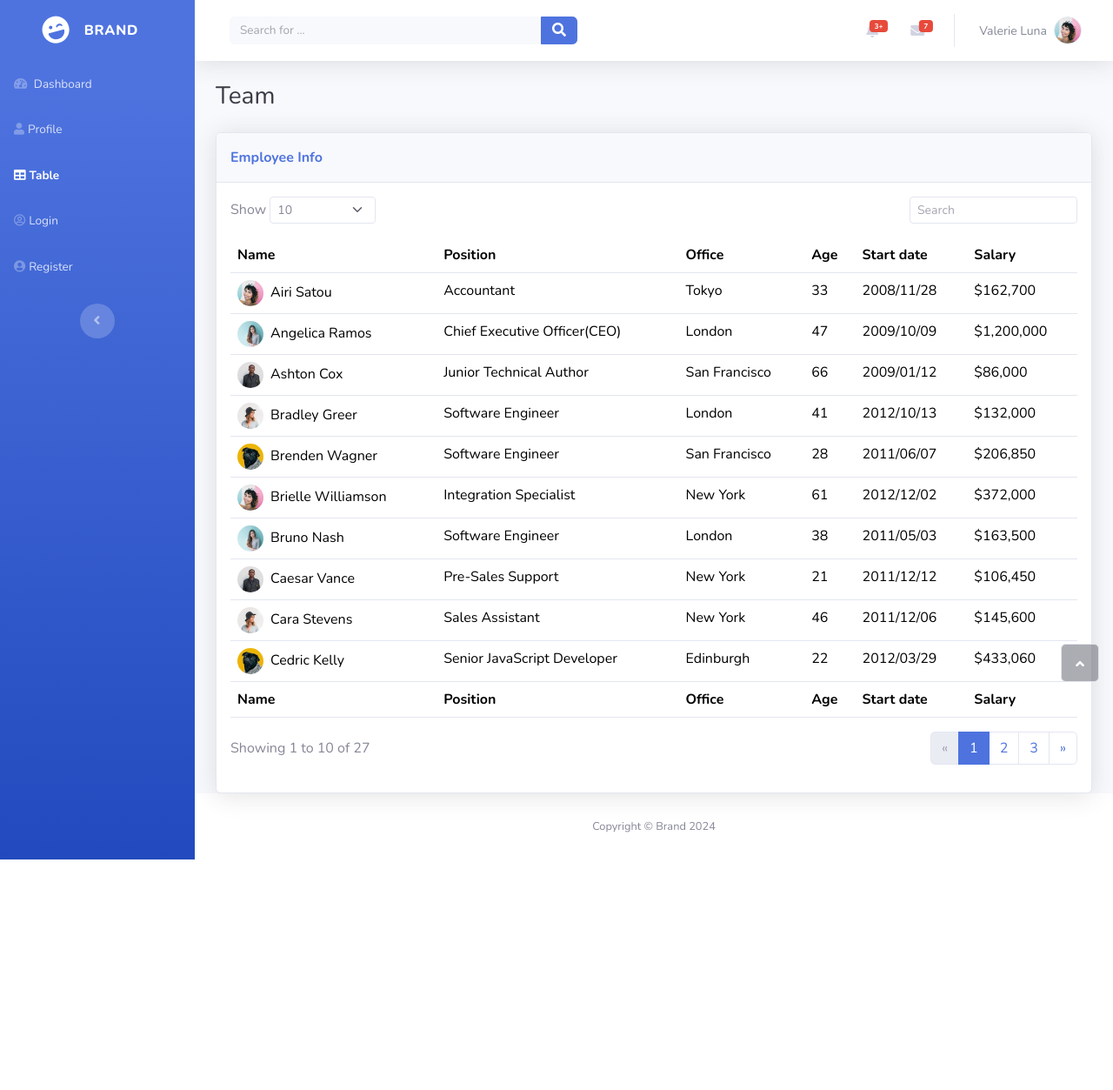
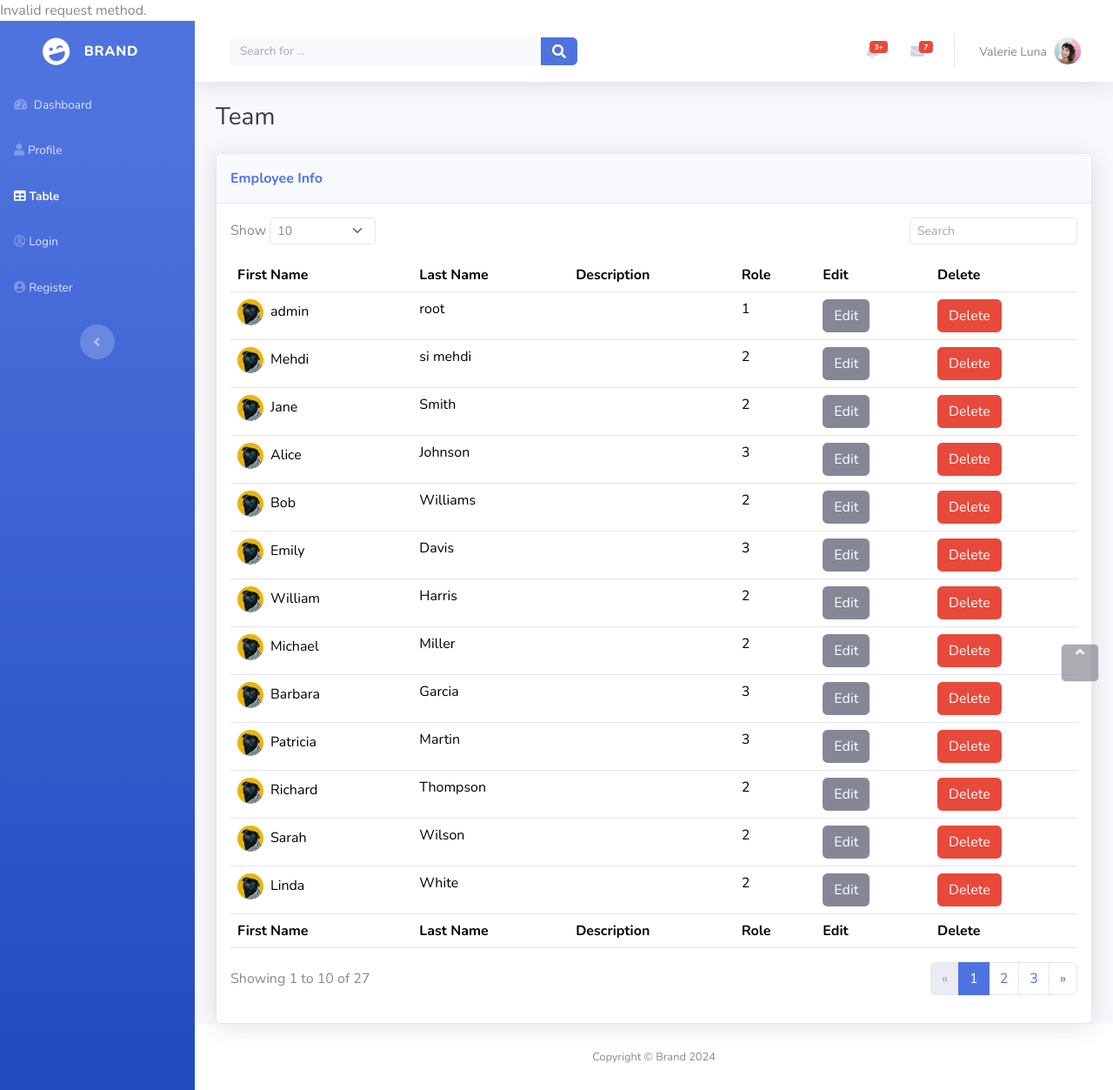
Before and after one commit to mehdi220320/php_Data_Statistics-, a PHP site: page /Table.php in a window 1280 px wide. Shown: the whole page at 87% size. Before the commit the page ends 988 px from the top, so only its background shows below. Run offline with PHP 8.4, Linux system fonts and the light colour scheme; data comes from the database, SQL or seed files in the repository; data that the repository does not hold is empty; some libraries are stand-ins or nearby versions.

Commit message:
php update

```diff
--- a/Table.php
+++ b/Table.php
@@ -1,4 +1,31 @@
 <?php
+global $db;
+include 'config db.php';
+
+$stmt = $db->query("SELECT * from user");
+$users = $stmt->fetchAll(PDO::FETCH_ASSOC);
+
+if ($_SERVER["REQUEST_METHOD"] == "POST") {
+    // Get the user ID from the POST request
+    $user_id = filter_input(INPUT_POST, 'user_id', FILTER_SANITIZE_NUMBER_INT);
+
+    if ($user_id) {
+        // Prepare the SQL statement to delete the user
+        $stmt = $db->prepare("DELETE FROM user WHERE id_user = :user_id");
+        $stmt->bindParam(':user_id', $user_id);
+
+        // Execute the statement
+        if ($stmt->execute()) {
+            echo "User deleted successfully.";
+        } else {
+            echo "Error: Could not delete the user.";
+        }
+    } else {
+        echo "Invalid user ID.";
+    }
+} else {
+    echo "Invalid request method.";
+}
 ?>
 <!DOCTYPE html>
 <html data-bs-theme="light" lang="en">
@@ -165,104 +192,40 @@
                             <table class="table my-0" id="dataTable">
                                 <thead>
                                 <tr>
-                                    <th>Name</th>
-                                    <th>Position</th>
-                                    <th>Office</th>
-                                    <th>Age</th>
-                                    <th>Start date</th>
-                                    <th>Salary</th>
+                                    <th>First Name</th>
+                                    <th>Last Name</th>
+                                    <th>Description</th>
+                                    <th>Role</th>
+                                    <th>Edit</th>
+                                    <th>Delete</th>
                                 </tr>
                                 </thead>
                                 <tbody>
-                                <tr>
-                                    <td><img class="rounded-circle me-2" width="30" height="30" src="assets/img/avatars/avatar1.jpeg">Airi Satou</td>
-                                    <td>Accountant</td>
-                                    <td>Tokyo</td>
-                                    <td>33</td>
-                                    <td>2008/11/28</td>
-                                    <td>$162,700</td>
-                                </tr>
-                                <tr>
-                                    <td><img class="rounded-circle me-2" width="30" height="30" src="assets/img/avatars/avatar2.jpeg">Angelica Ramos</td>
-                                    <td>Chief Executive Officer(CEO)</td>
-                                    <td>London</td>
-                                    <td>47</td>
-                                    <td>2009/10/09<br></td>
-                                    <td>$1,200,000</td>
-                                </tr>
-                                <tr>
-                                    <td><img class="rounded-circle me-2" width="30" height="30" src="assets/img/avatars/avatar3.jpeg">Ashton Cox</td>
-                                    <td>Junior Technical Author</td>
-                                    <td>San Francisco</td>
-                                    <td>66</td>
-                                    <td>2009/01/12<br></td>
-                                    <td>$86,000</td>
-                                </tr>
-                                <tr>
-                                    <td><img class="rounded-circle me-2" width="30" height="30" src="assets/img/avatars/avatar4.jpeg">Bradley Greer</td>
-                                    <td>Software Engineer</td>
-                                    <td>London</td>
-                                    <td>41</td>
-                                    <td>2012/10/13<br></td>
-                                    <td>$132,000</td>
-                                </tr>
-                                <tr>
-                                    <td><img class="rounded-circle me-2" width="30" height="30" src="assets/img/avatars/avatar5.jpeg">Brenden Wagner</td>
-                                    <td>Software Engineer</td>
-                                    <td>San Francisco</td>
-                                    <td>28</td>
-                                    <td>2011/06/07<br></td>
-                                    <td>$206,850</td>
-                                </tr>
-                                <tr>
-                                    <td><img class="rounded-circle me-2" width="30" height="30" src="assets/img/avatars/avatar1.jpeg">Brielle Williamson</td>
-                                    <td>Integration Specialist</td>
-                                    <td>New York</td>
-                                    <td>61</td>
-                                    <td>2012/12/02<br></td>
-                                    <td>$372,000</td>
-                                </tr>
-                                <tr>
-                                    <td><img class="rounded-circle me-2" width="30" height="30" src="assets/img/avatars/avatar2.jpeg">Bruno Nash<br></td>
-                                    <td>Software Engineer</td>
-                                    <td>London</td>
-                                    <td>38</td>
-                                    <td>2011/05/03<br></td>
-                                    <td>$163,500</td>
-                                </tr>
-                                <tr>
-                                    <td><img class="rounded-circle me-2" width="30" height="30" src="assets/img/avatars/avatar3.jpeg">Caesar Vance</td>
-                                    <td>Pre-Sales Support</td>
-                                    <td>New York</td>
-                                    <td>21</td>
-                                    <td>2011/12/12<br></td>
-                                    <td>$106,450</td>
-                                </tr>
-                                <tr>
-                                    <td><img class="rounded-circle me-2" width="30" height="30" src="assets/img/avatars/avatar4.jpeg">Cara Stevens</td>
-                                    <td>Sales Assistant</td>
-                                    <td>New York</td>
-                                    <td>46</td>
-                                    <td>2011/12/06<br></td>
-                                    <td>$145,600</td>
-                                </tr>
-                                <tr>
-                                    <td><img class="rounded-circle me-2" width="30" height="30" src="assets/img/avatars/avatar5.jpeg">Cedric Kelly</td>
-                                    <td>Senior JavaScript Developer</td>
-                                    <td>Edinburgh</td>
-                                    <td>22</td>
-                                    <td>2012/03/29<br></td>
-                                    <td>$433,060</td>
-                                </tr>
+                                <?php foreach ($users as $user) { ?>
+                                    <tr>
+                                        <td><img class="rounded-circle me-2" width="30" height="30" src="assets/img/avatars/avatar5.jpeg"><?php echo $user['nom']; ?></td>
+                                        <td><?php echo $user['prenom']; ?></td>
+                                        <td><?php echo $user['description']; ?></td>
+                                        <td><?php echo $user['id_role']; ?><br></td>
+                                        <td><a class="btn btn-secondary">Edit</a></td>
+                                        <th>
+                                            <form action="table.php" method="post" style="display:inline;">
+                                                <input type="hidden" name="user_id" value="<?php echo $user['id_user']; ?>">
+                                                <button class="btn btn-danger" type="submit">Delete</button>
+                                            </form>
+                                        </th>
+
+                                    </tr>
                                 </tbody>
+                                <?php }?>
                                 <tfoot>
                                 <tr>
-                                    <td><strong>Name</strong></td>
-                                    <td><strong>Position</strong></td>
-                                    <td><strong>Office</strong></td>
-                                    <td><strong>Age</strong></td>
-                                    <td><strong>Start date</strong></td>
-                                    <td><strong>Salary</strong></td>
+                                    <td><strong>First Name</strong></td>
+                                    <td><strong>Last Name</strong></td>
+                                    <td><strong>Description</strong></td>
+                                    <td><strong>Role</strong></td>
+                                    <td><strong>Edit</strong></td>
+                                    <td><strong>Delete</strong></td>
                                 </tr>
                                 </tfoot>
                             </table>
--- a/config db.php
+++ b/config db.php
@@ -1,3 +1,10 @@
 <?php
-$db = new PDO('mysql:host=localhost;dbname=doming', 'root', '');
+
+    // Database connection
+    try {
+        $db = new PDO('mysql:host=localhost;dbname=doming', 'root', '');
+        $db->setAttribute(PDO::ATTR_ERRMODE, PDO::ERRMODE_EXCEPTION);
+    } catch (PDOException $e) {
+        die("Connection failed: " . $e->getMessage());
+    }
 ?>
```
Also changed, not shown: Login.php (+55 -56 lines), Signup.php (+57 -15 lines), assets/img/img.png (added).
